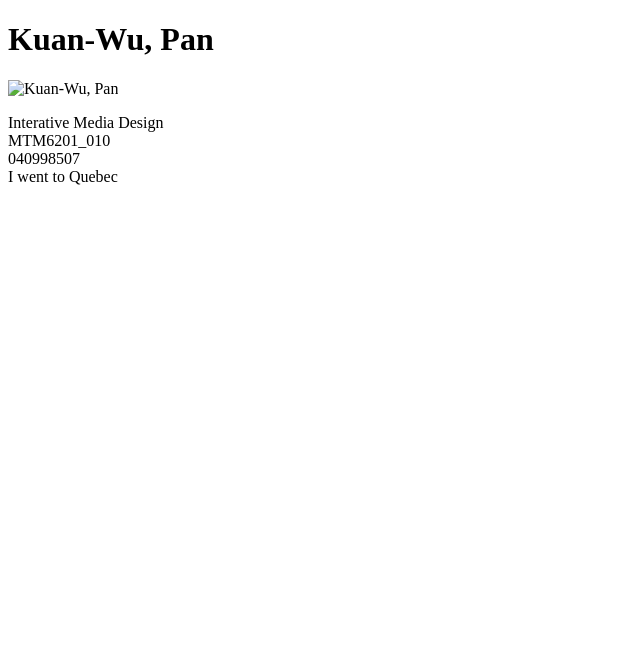
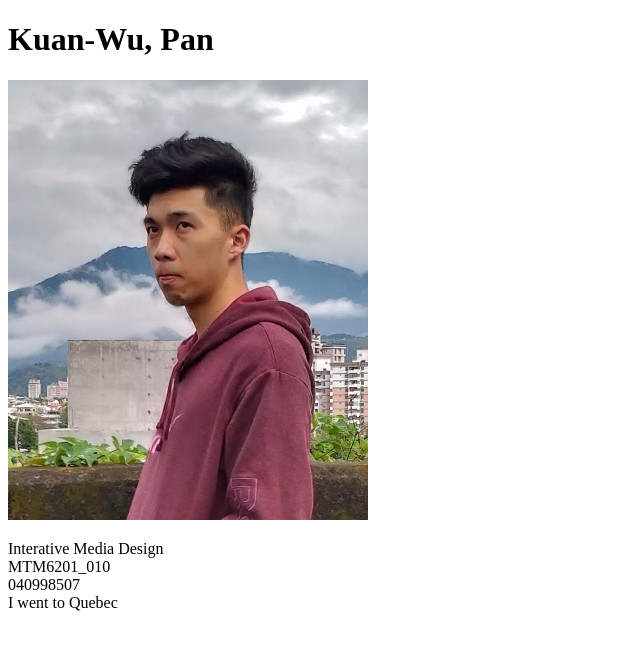
Before and after one commit to kuan-Wu/mtm6201-week1, a plain HTML site: page index.html in a window 1280 px wide. Shown: the whole page, without its empty margins (0-640 px from the left). Drawn offline with Linux system fonts and the light colour scheme.

Commit message:
Update index.html

```diff
--- a/index.html
+++ b/index.html
@@ -10,7 +10,7 @@
     <header>
         <h1>Kuan-Wu, Pan</h1>
     </header>
-    <img src="img_kuan.jpg" alt="Kuan-Wu, Pan" width="500" height="600">
+    <img src="img/kuan.jpg" alt="Kuan-Wu, Pan">
     <dl>
         <dt>Interative Media Design</dt>
         <dt>MTM6201_010</dt>
```
